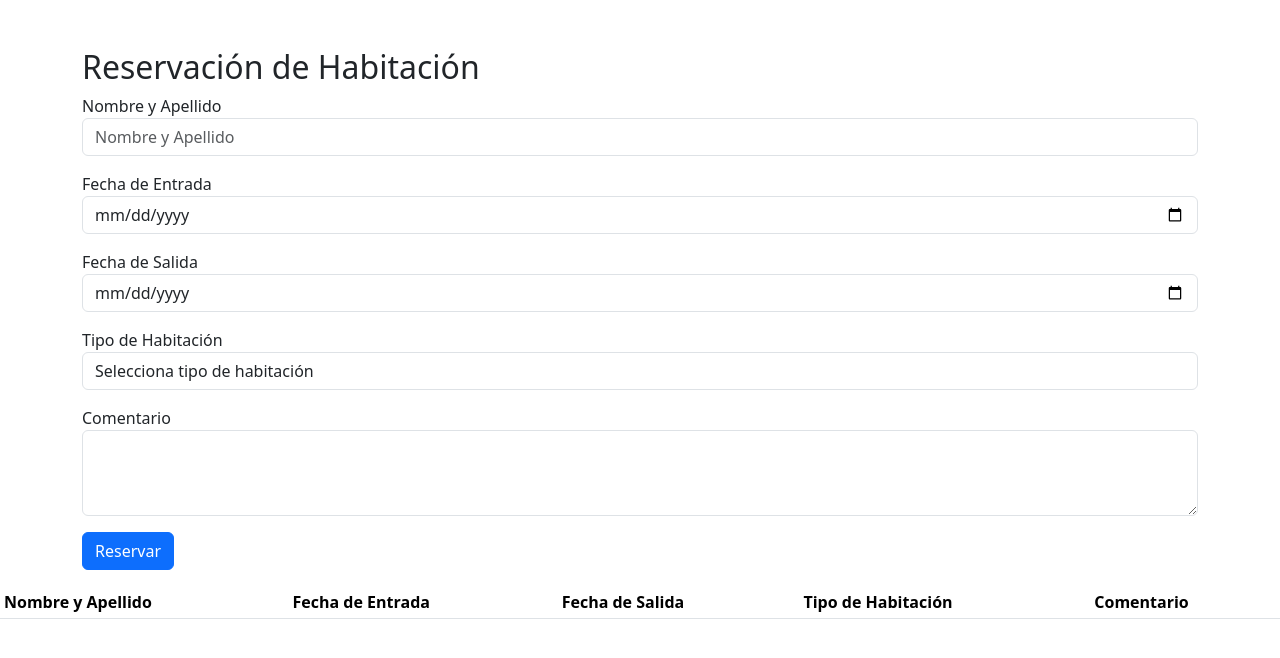
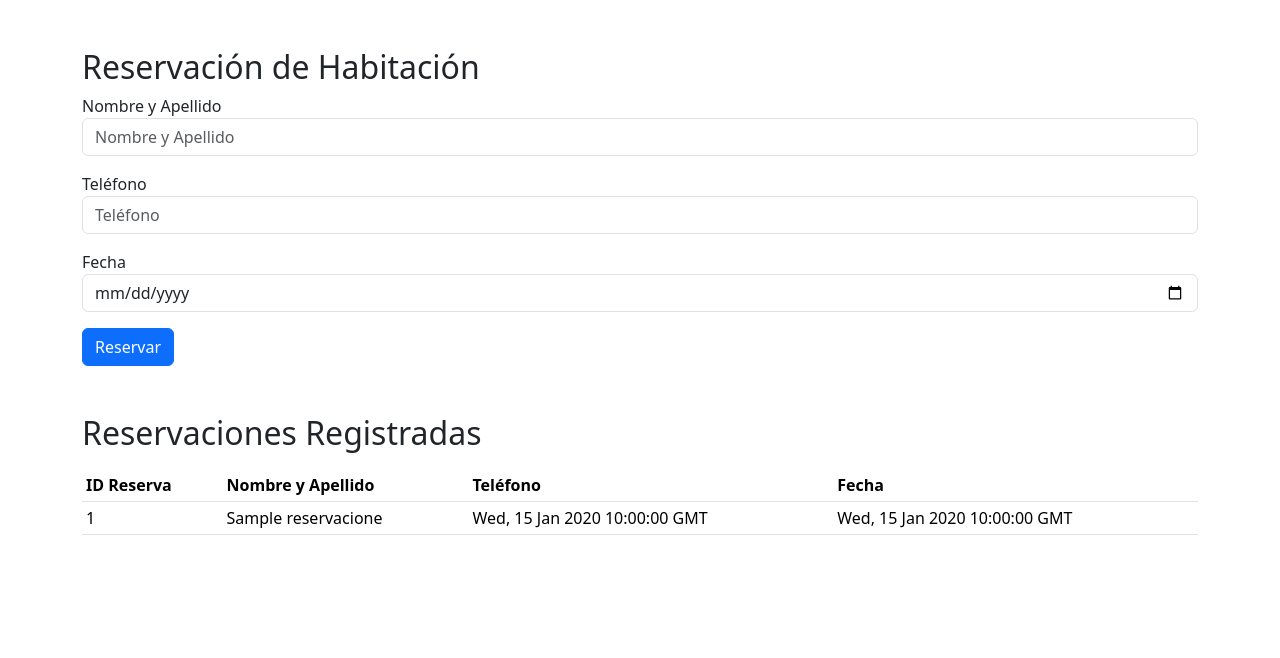
Before and after one commit to Cesar9911/Flask7BJulioMacias, a Flask app: page / in a window 1280 px wide. Shown: the top 658 px of the page. Run offline with Flask 3, Linux system fonts and the light colour scheme; tables that the repository leaves empty or names only in its code hold one stand-in row (values such as "Sample post"); lists and menus that the app fills with data are empty; some libraries are stand-ins or nearby versions.

Commit message:
Update app.html

```diff
--- a/templates/app.html
+++ b/templates/app.html
@@ -9,10 +9,10 @@
     <script src="https://js.pusher.com/7.0/pusher.min.js"></script>
 
     <!-- Bootstrap CSS -->
-    <link href="https://cdn.jsdelivr.net/npm/bootstrap@5.3.3/dist/css/bootstrap.min.css" rel="stylesheet" integrity="sha384-QWTKZyjpPEjISv5WaRU9OFeRpok6YctnYmDr5pNlyT2bRjXh0JMhjY6hW+ALEwIH" crossorigin="anonymous">
+    <link href="https://cdn.jsdelivr.net/npm/bootstrap@5.3.3/dist/css/bootstrap.min.css" rel="stylesheet">
 
     <!-- jQuery -->
-    <script src="https://code.jquery.com/jquery-3.7.1.min.js" integrity="sha256-/JqT3SQfawRcv/BIHPThkBvs0OEvtFFmqPF/lYI/Cxo=" crossorigin="anonymous"></script>
+    <script src="https://code.jquery.com/jquery-3.7.1.min.js" crossorigin="anonymous"></script>
 
     <!-- jQuery Validation -->
     <script src="https://cdnjs.cloudflare.com/ajax/libs/jquery-validate/1.19.5/jquery.validate.min.js"></script>
@@ -32,45 +32,32 @@
                 <input type="text" class="form-control" id="name" name="name" placeholder="Nombre y Apellido" required>
             </div>
             <div class="form-group mb-3">
-                <label for="checkin">Fecha de Entrada</label>
-                <input type="date" class="form-control" id="checkin" name="checkin" required>
+                <label for="telefono">Teléfono</label>
+                <input type="tel" class="form-control" id="telefono" name="telefono" placeholder="Teléfono" required pattern="[0-9]{10}">
             </div>
             <div class="form-group mb-3">
-                <label for="checkout">Fecha de Salida</label>
-                <input type="date" class="form-control" id="checkout" name="checkout" required>
-            </div>
-            <div class="form-group mb-3">
-                <label for="room_type">Tipo de Habitación</label>
-                <select class="form-control" id="room_type" name="room_type" required>
-                    <option value="">Selecciona tipo de habitación</option>
-                    <option value="individual">Individual</option>
-                    <option value="doble">Doble</option>
-                    <option value="suite">Suite</option>
-                </select>
-            </div>
-            <div class="form-group mb-3">
-                <label for="comment">Comentario</label>
-                <textarea class="form-control" id="comment" name="comment" rows="3"></textarea>
+                <label for="fecha">Fecha</label>
+                <input type="date" class="form-control" id="fecha" name="fecha" required>
             </div>
             <button id="btnReservar" name="btnReservar" type="submit" class="btn btn-primary">Reservar</button>
         </form>
     </div>
 
-    <div id="divReservaciones"></div>
-
-    <!-- table -->
+    <!-- Tabla de reservaciones -->
+    <div class="container mt-5">
+        <h2>Reservaciones Registradas</h2>
         <table class="table table-sm mt-3">
             <thead>
                 <tr>
+                    <th>ID Reserva</th>
                     <th>Nombre y Apellido</th>
-                <th>Fecha de Entrada</th>
-                <th>Fecha de Salida</th>
-                <th>Tipo de Habitación</th>
-                <th>Comentario</th>
+                    <th>Teléfono</th>
+                    <th>Fecha</th>
                 </tr>
             </thead>
             <tbody id="tbodyReservaciones"></tbody>
         </table>
+    </div>
 
     <script>
         $(document).ready(function () {
@@ -83,33 +70,31 @@
                         maxlength: 50,
                         lettersonly: true
                     },
-                    checkin: {
+                    telefono: {
+                        required: true,
+                        digits: true,
+                        minlength: 10,
+                        maxlength: 10
+                    },
+                    fecha: {
                         required: true,
                         date: true
-                    },
-                    checkout: {
-                        required: true,
-                        date: true
-                    },
-                    room_type: {
-                        required: true
                     }
                 },
                 messages: {
                     name: {
                         required: "Por favor, ingresa tu nombre y apellido.",
                         minlength: "Debe contener al menos 10 caracteres.",
-                        maxlength: "Debe contener como máximo 50 caracteres.",
-                        lettersonly: "Solo se permiten letras."
+                        maxlength: "Debe contener como máximo 50 caracteres."
                     },
-                    checkin: {
-                        required: "Por favor, selecciona una fecha de entrada."
+                    telefono: {
+                        required: "Por favor, ingresa tu teléfono.",
+                        digits: "Solo se permiten números.",
+                        minlength: "El número debe contener 10 dígitos.",
+                        maxlength: "El número debe contener 10 dígitos."
                     },
-                    checkout: {
-                        required: "Por favor, selecciona una fecha de salida."
-                    },
-                    room_type: {
-                        required: "Por favor, selecciona el tipo de habitación."
+                    fecha: {
+                        required: "Por favor, selecciona una fecha."
                     }
                 }
             });
@@ -119,17 +104,39 @@
                 return this.optional(element) || /^[a-zA-Z\s]+$/.test(value);
             }, "Solo se permiten letras.");
 
+            // Cargar reservaciones registradas
+            function cargarReservaciones() {
+                $.get("/buscar", function (reservaciones) {
+                    const tbody = $("#tbodyReservaciones");
+                    tbody.empty();
+                    reservaciones.forEach(reservacion => {
+                        tbody.append(`
+                            <tr>
+                                <td>${reservacion[0]}</td>
+                                <td>${reservacion[1]}</td>
+                                <td>${reservacion[2]}</td>
+                                <td>${reservacion[3]}</td>
+                            </tr>
+                        `);
+                    });
+                });
+            }
+
+            // Llamada para cargar reservaciones al cargar la página
+            cargarReservaciones();
+
             // Realizar POST para guardar la reservación
             $("#reservationForm").submit(function (event) {
                 event.preventDefault();
                 $.post("/reservar", $(this).serialize(), function (respuesta) {
                     console.log(respuesta);
+                    cargarReservaciones(); // Recargar la tabla después de hacer la reservación
                 });
             });
         });
     </script>
 
     <!-- Bootstrap JS -->
-    <script src="https://cdn.jsdelivr.net/npm/bootstrap@5.3.3/dist/js/bootstrap.bundle.min.js" integrity="sha384-YvpcrYf0tY3lHB60NNkmXc5s9fDVZLESaAA55NDzOxhy9GkcIdslK1eN7N6jIeHz" crossorigin="anonymous"></script>
+    <script src="https://cdn.jsdelivr.net/npm/bootstrap@5.3.3/dist/js/bootstrap.bundle.min.js"></script>
 </body>
 </html>
```
Lines whose indentation alone changed are shown as unchanged.
